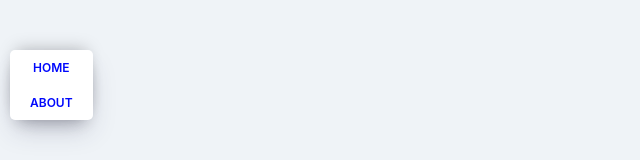
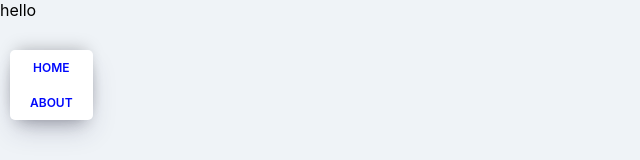
Before and after one commit to InwooJeong/movie_app_2020, a React (Create React App) app: page /#/movie-detail in a window 1280 px wide. Shown: the top 160 px of the page, without its empty margins (0-640 px from the left). Built offline with nearby package versions, Linux system fonts and the light colour scheme.

Commit message:
Add Detail

```diff
--- a/src/App.js
+++ b/src/App.js
@@ -4,6 +4,7 @@
 import About from './routes/About';
 import Home from './routes/Home';
 import Navigation from './components/Navigation';
+import Detail from './routes/Detail';
 
 function App(){
   return (
@@ -11,6 +12,7 @@
       <Navigation />
       <Route path="/" exact={true} component={Home} />
       <Route path="/about" component={About} />
+      <Route path="/movie-detail" component={Detail} />
     </HashRouter>
   );
 }
--- a/src/components/Movie.js
+++ b/src/components/Movie.js
@@ -1,10 +1,17 @@
 import React from "react";
 import PropTypes from "prop-types";
 import './Movie.css';
+import {Link} from 'react-router-dom';
 
 function Movie({id,title,year,summary,poster,genres}){
     return(
       <div className="movie">
+        <Link
+          to={{
+            pathname: '/movie-detail',
+            state: {year, title, summary, poster, genres},
+          }}
+        >
          <img src={poster} alt={title} title={title}/>
          <div className="movie_data">
              <h3 className="movie__title">{title}</h3>
@@ -20,6 +27,7 @@
              </ul>
             <p className="movie__summary">{summary.slice(0, 180)}...</p>
           </div>
+        </Link>
       </div>
     );
 }
--- a/src/routes/About.js
+++ b/src/routes/About.js
@@ -1,7 +1,8 @@
 import React from "react";
 import './About.css';
 
-function About(){
+function About(props){
+    console.log(props);
     return (
         <div className="about__container">
             <span>
--- /dev/null
+++ b/src/routes/Detail.js
@@ -0,0 +1,8 @@
+import React from "react";
+
+function Detail(props){
+    console.log(props);
+    return <span>hello</span>
+}
+
+export default Detail;
```
Lines whose indentation alone changed are shown as unchanged.
